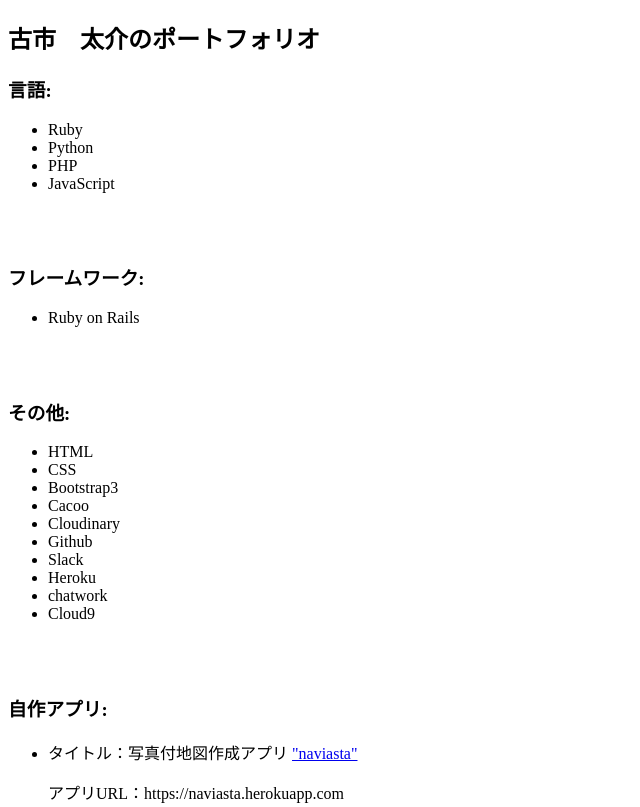
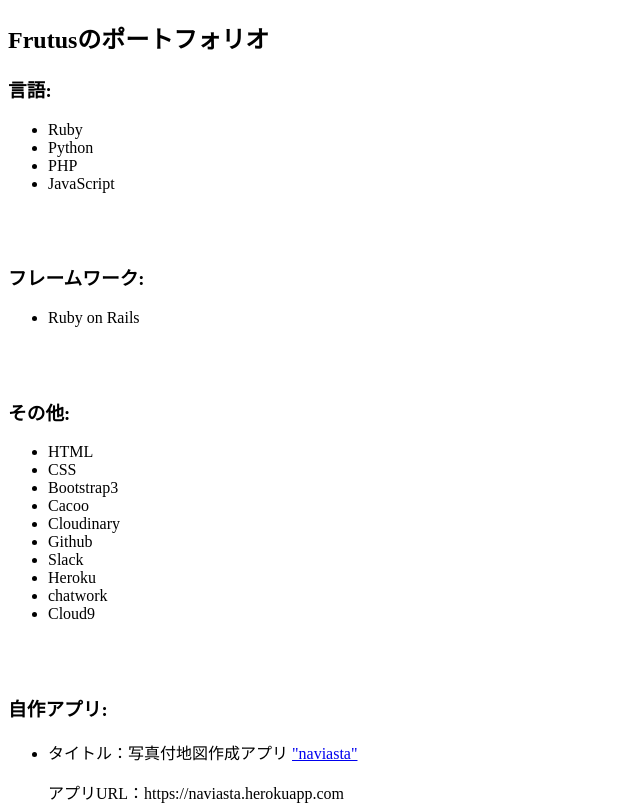
Before and after one commit to tasuke-furuichi/tasuke-furuichi.github.io, a plain HTML site: page index.html in a window 1280 px wide. Shown: the top 807 px of the page, without its empty margins (0-640 px from the left). Drawn offline with Linux system fonts and the light colour scheme.

Commit message:
portfolio nickname

```diff
--- a/index.html
+++ b/index.html
@@ -14,7 +14,7 @@
   </head>
   <body>
     <div class="text-center">
-      <h2>古市　太介のポートフォリオ</a>
+      <h2>Frutusのポートフォリオ</a>
     </div>
     <div>
       <h3>言語:</h3>
```
